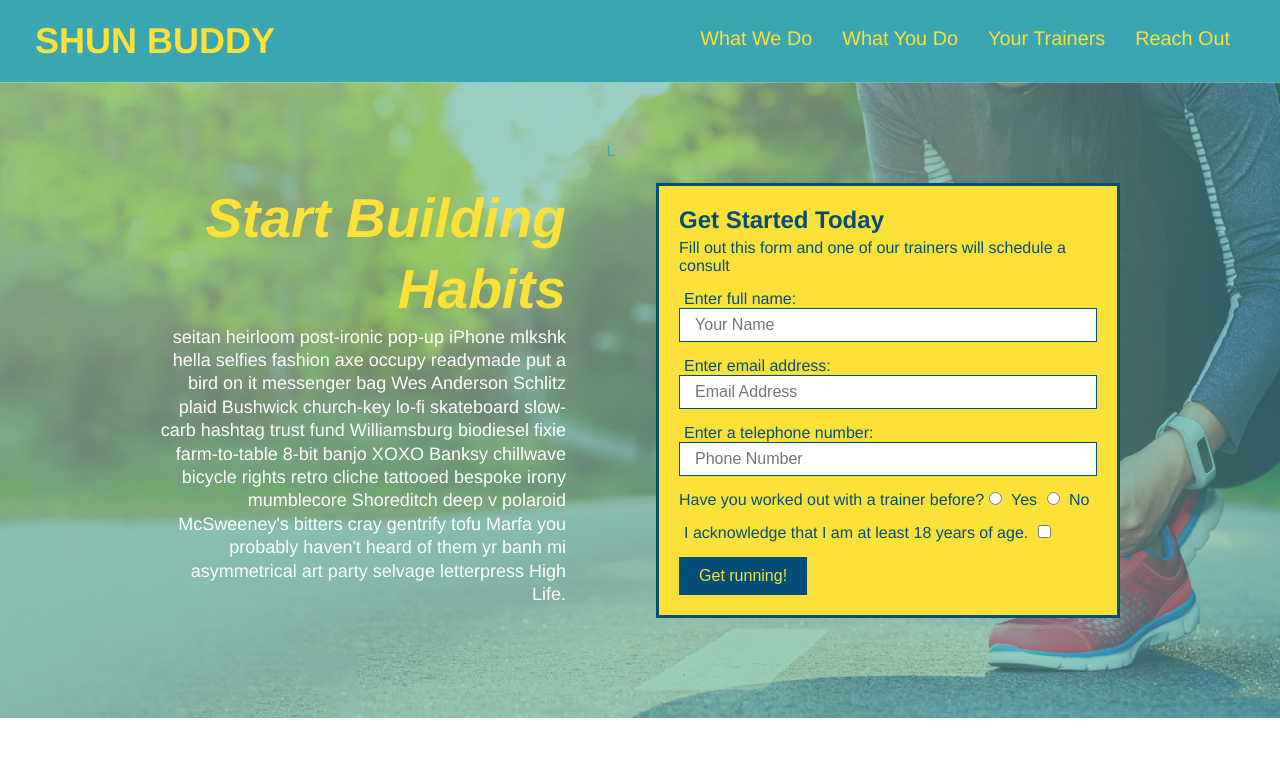
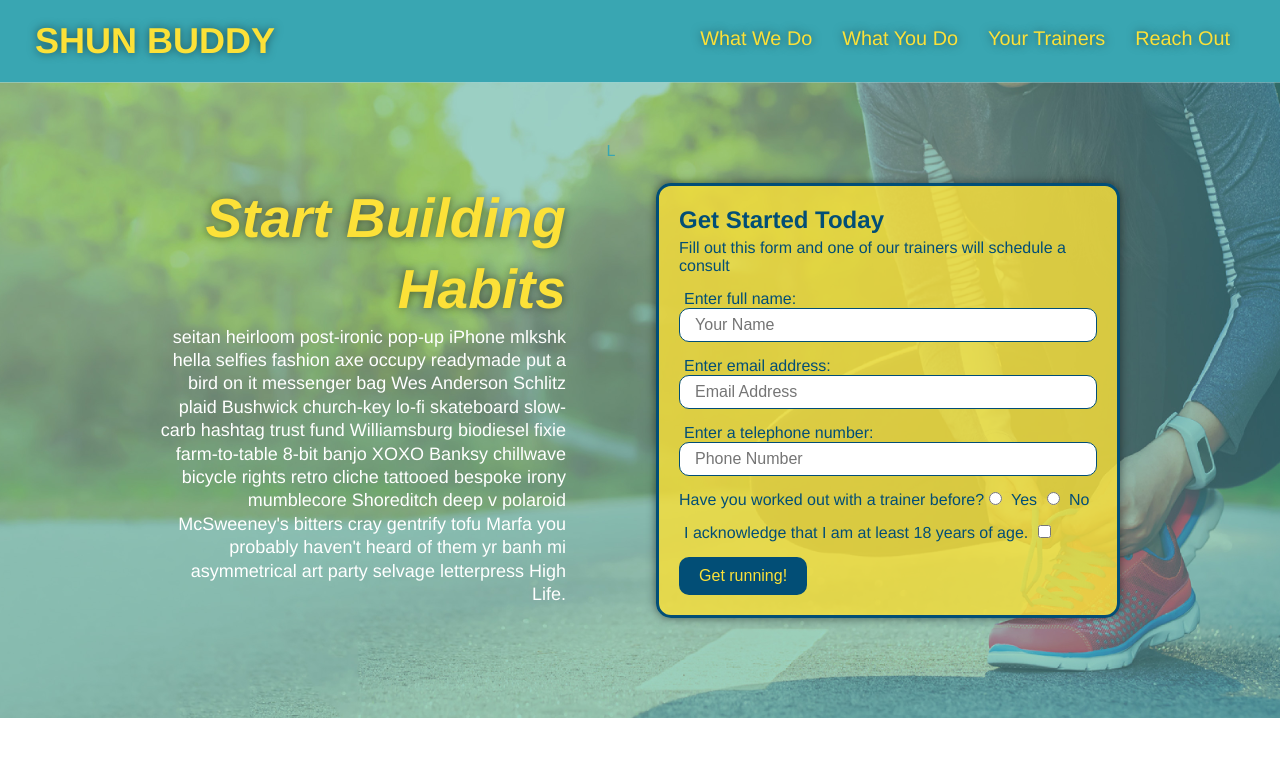
Before and after one commit to AndrewCLeonard/run-buddy-two, a website: page index.html in a window 1280 px wide. Shown: the top 775 px of the page. Drawn offline with Linux system fonts and the light colour scheme.

Commit message:
text & box transparency; border-radius on forms

```diff
--- a/assets/css/style.css
+++ b/assets/css/style.css
@@ -30,6 +30,7 @@ header h1 {
   margin: 0;
   font-size: 36px;
   color: #fce138;
+  text-shadow: 0 0 10px rgba(0, 0, 0, 0.5);
 }
 
 header a {
@@ -53,6 +54,7 @@ header nav ul li a {
   padding: 10px 15px;
   font-weight: lighter;
   font-size: 1.55vw;
+  text-shadow: 0 0 10px rgba(0, 0, 0, 0.5);
 }
 
 /* HEADER / NAVBAR STYLES END */
@@ -114,20 +116,25 @@ section {
   font-style: italic;
   font-size: 55px;
   color: #fce138;
+  text-shadow: 0 0 10px rgba(0, 0, 0, 0.5);
 }
 
 .hero-form {
   border: 3px solid #024e76;
-  background-color: #fce138;
+  background-color: rgba(252, 225, 56, 0.8);
   padding: 20px;
   color: #024e76;
   width: 40%;
   margin: 3.5%;
+  box-shadow: 0 0 10px rgba(0, 0, 0, 0.5);
+  border-radius: 15px;
 }
+
 .hero-form h3 {
   font-size: 24px;
   margin: 0;
 }
+
 .hero-form p {
   margin: 5px 0 15px 0;
 }
@@ -140,6 +147,7 @@ section {
   color: #024e76;
   width: 100%;
   margin-bottom: 15px;
+  border-radius: 10px;
 }
 
 .hero-form label {
@@ -152,6 +160,8 @@ section {
   border: none;
   padding: 10px 20px;
   font-size: 16px;
+    border-radius: 10px;
+
 }
 
 .section-title {
@@ -334,6 +344,8 @@ section {
   text-align: center;
   padding: 15px 0;
   font-size: 16px;
+    border-radius: 10px;
+
 }
 
 .contact-info a {
```
